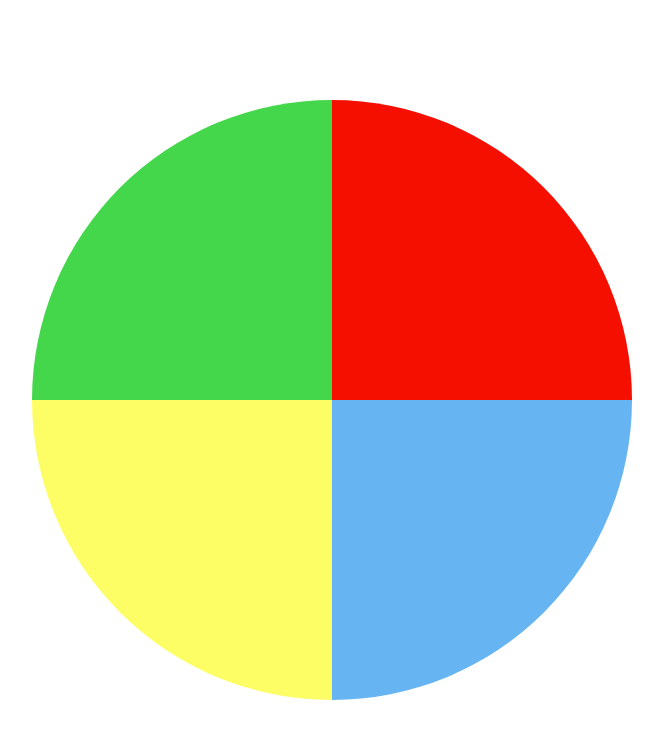
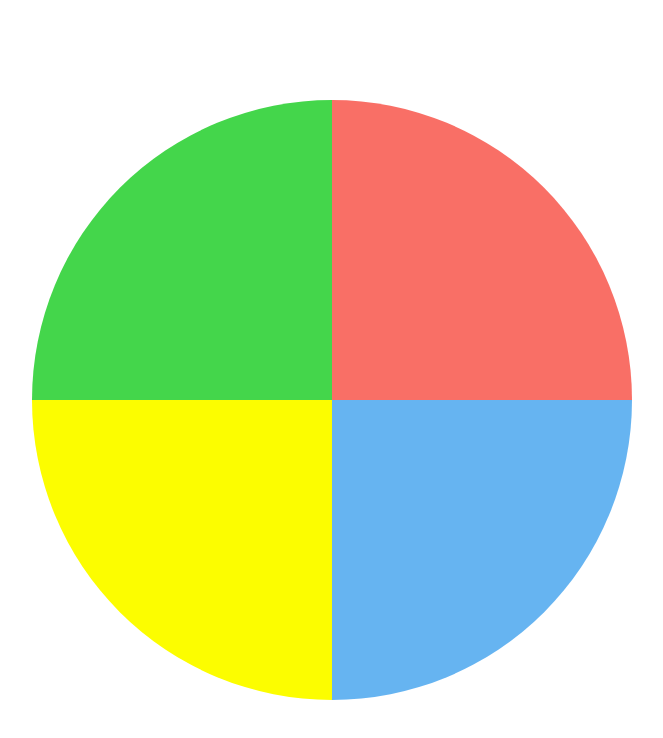
Before and after one commit to INTR2002a/simon, a plain HTML site: page index.html in a window 1280 px wide. Shown: the whole page, without its empty margins (308-971 px from the left). Drawn offline with Linux system fonts and the light colour scheme.

Commit message:
yellow to red

```diff
--- a/index.html
+++ b/index.html
@@ -17,8 +17,8 @@
 
         <div class="simon">
             <div class="panel green"></div>
-            <div class="panel red"></div>
-            <div class="panel yellow light"></div>
+            <div class="panel red light"></div>
+            <div class="panel yellow"></div>
             <div class="panel blue light"></div>
         </div>
 
```
